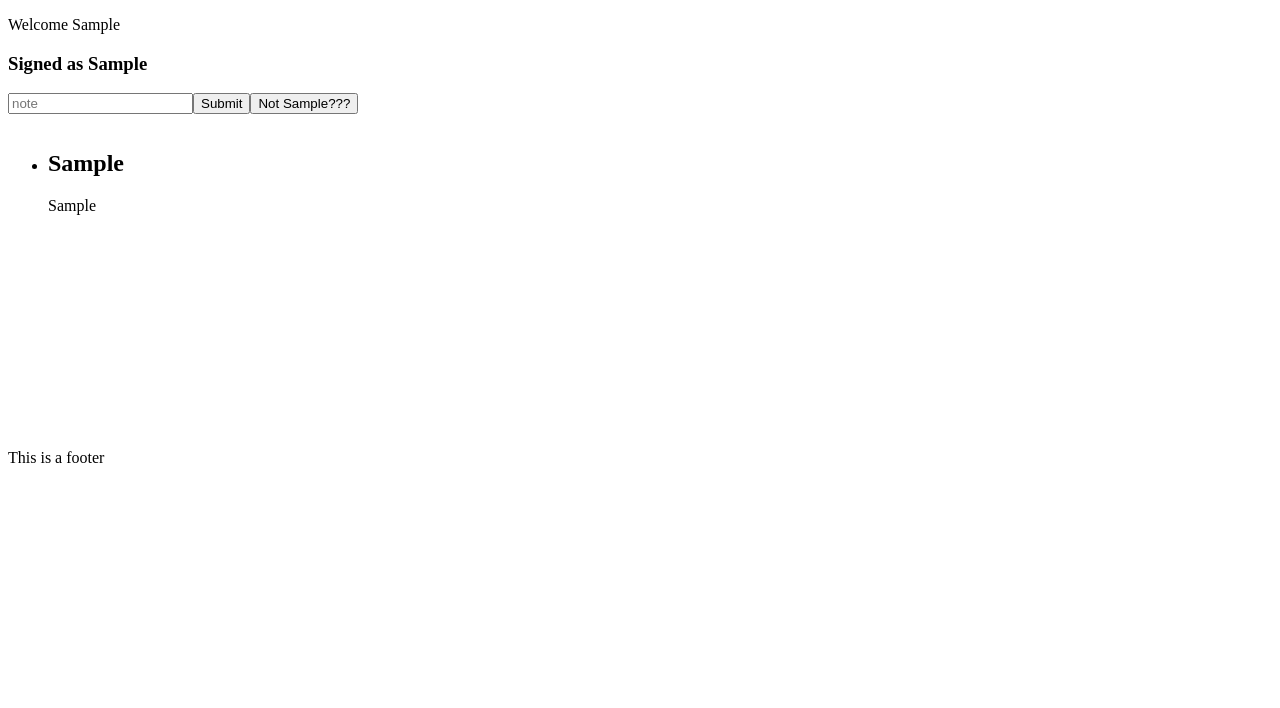
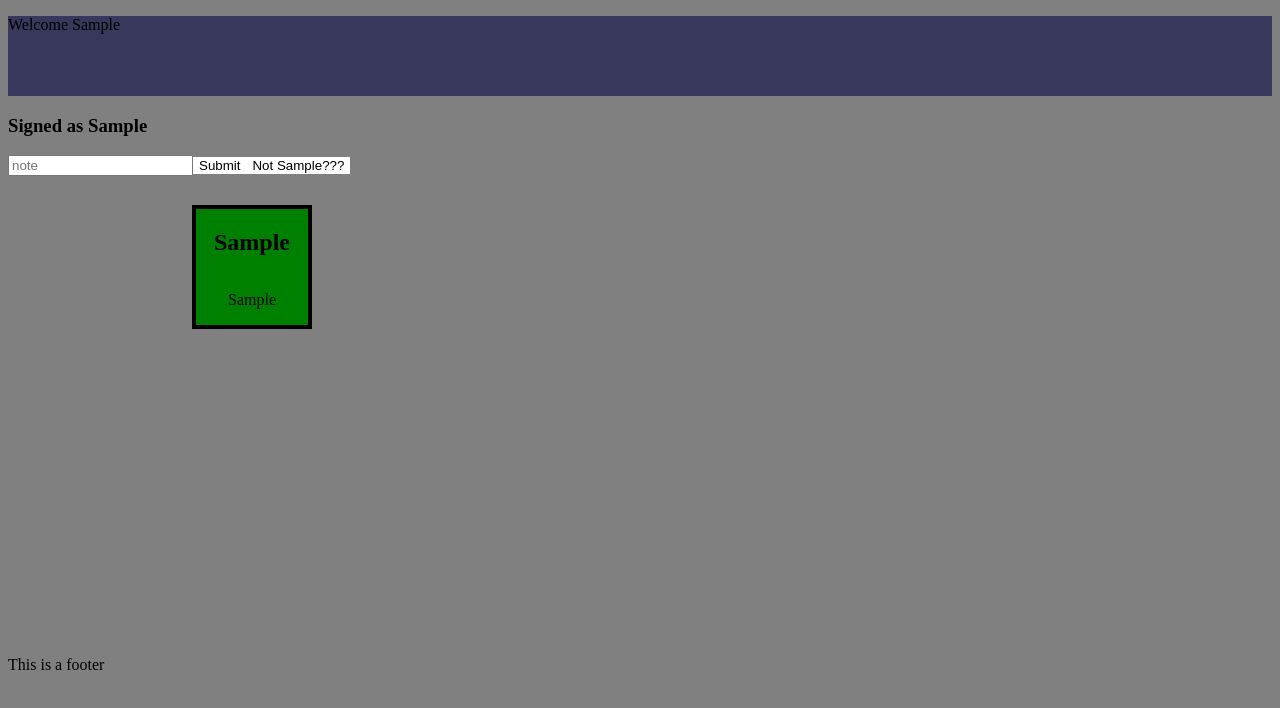
Before and after one commit to Joseph-K-B/guest-book, a React app: page / in a window 1280 px wide. Both pictures are taken after typing "Sample", "Sample" into the empty fields and a click on the button "Submit". Shown: the top 708 px of the page. Built offline with nearby package versions, Linux system fonts and the light colour scheme.

Commit message:
messing around with css and defining classes for styling with webpack

```diff
--- /dev/null
+++ b/src/App.css
@@ -0,0 +1,3 @@
+html {
+    background-color: gray;
+}
--- a/src/App.jsx
+++ b/src/App.jsx
@@ -1,11 +1,12 @@
 import { UserProvider } from "./context/UserCtx";
 import Home from "./views/Home/Home";
 import Layout from './views/Layout/Layout';
+import css from './App.css'
 
 function App() {
   return (
     <UserProvider>
-      <Layout>
+      <Layout className={css.layout}>
         <Home />
       </Layout>
     </UserProvider>
--- /dev/null
+++ b/src/components/entry/EntryForm.css
@@ -0,0 +1,21 @@
+.submitBtn {
+    border: none;
+    background-color: white;
+    color: black;
+}
+
+.submitBtn:hover {
+    color: black;
+    background-color: green;
+    border: 0.15rem solid black;
+}
+
+.logOutBtn {
+    border: none;
+    background-color: white;
+    color: black;
+}
+
+.logOutBtn:hover {
+    color: red;
+}
--- a/src/components/entry/EntryForm.jsx
+++ b/src/components/entry/EntryForm.jsx
@@ -2,6 +2,7 @@ import React from 'react';
 import { useState } from "react";
 import { useNote } from "../../context/NoteCtx";
 import { useUser } from "../../context/UserCtx";
+import css from '../../components/entry/EntryForm.css';
 
 const EntryForm = () => {
     const [userName, setUserName] = useState('');
@@ -36,7 +37,6 @@ const EntryForm = () => {
     const loggedMsg = name ? `Signed as ${name}` : 'Sign here and leave a note';
 
     return (
-
         <>
             <h3>{loggedMsg}</h3>
             <form onSubmit={handleSubmit}>
@@ -48,11 +48,13 @@ const EntryForm = () => {
                     value={guestNote}
                     onChange={(e) => setGuestNote(e.target.value)}
                 />
-                <button>Submit</button>
+                <button className={css.submitBtn}>Submit</button>
                 {name && (
-                    <button onClick={() => {
-                        setName('')
-                        setUserName('')
+                    <button
+                        className={css.logOutBtn}
+                        onClick={() => {
+                            setName('')
+                            setUserName('')
                     }}>
                         Not {name}???
                     </button>
--- /dev/null
+++ b/src/components/layout/Header.css
@@ -0,0 +1,5 @@
+.head {
+    height: 5rem;
+    width: 100%;
+    background-color: rgb(56, 56, 92);
+}
--- a/src/components/layout/Header.jsx
+++ b/src/components/layout/Header.jsx
@@ -1,9 +1,10 @@
 import { useUser } from "../../context/UserCtx";
+import css from '../../components/layout/Header.css'
 
 const Header = () => {
     const {name} = useUser();
     return (
-        <header>
+        <header className={css.head}>
             {name ? (
                 <p>Welcome {name}</p>
             ) : (
--- a/src/components/notes/NoteList.css
+++ b/src/components/notes/NoteList.css
@@ -1,5 +1,17 @@
-.notes{
+.notes {
     display: grid;
     grid-template-columns: 1fr 1fr 1fr;
     grid-template-rows: 1fr 1fr 1fr;
+    justify-items: center;
 }
+
+.noteItem {
+    min-width: 7rem;
+    /* min-height: 6rem; */
+    display: flex;
+    flex-direction: column;
+    text-align: center;
+    background-color: green;
+    border: black solid 0.25rem;
+    margin: 3%;
+}
--- a/src/components/notes/NoteList.jsx
+++ b/src/components/notes/NoteList.jsx
@@ -11,7 +11,11 @@ function NoteList() {
       <ul className={css.notes}>
         {notes.map((note) => {
           return (
-          <li key={`${note.message}`} role='list-item'>
+          <li
+            key={`${note.message}`}
+            role='list-item'
+            className={css.noteItem}
+          >
             <Note note={note} />
           </li>
           )
```
